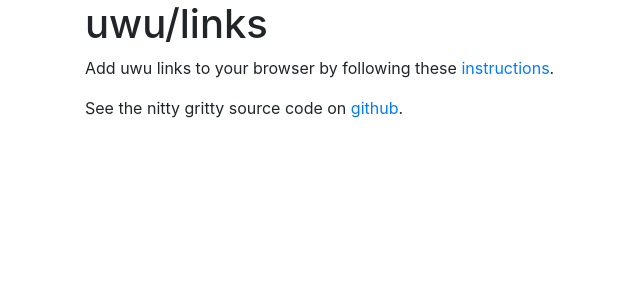
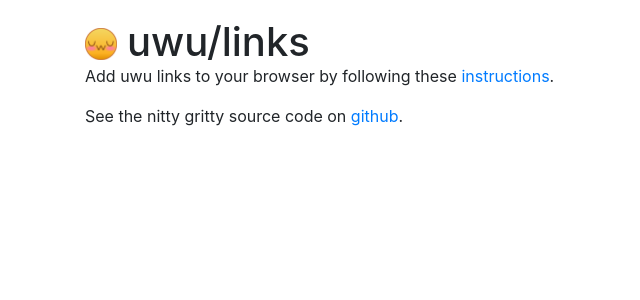
Before and after one commit to simonfong6/uwu-links, a Flask app: page / in a window 1280 px wide. Shown: the top 300 px of the page, without its empty margins (0-640 px from the left). Run offline with Flask 2, Linux system fonts and the light colour scheme; some libraries are stand-ins or nearby versions.

Commit message:
Added uwu icon to home page header

```diff
--- /dev/null
+++ b/uwu_links/static/css/stylesheet.css
@@ -0,0 +1,15 @@
+.header {
+  margin-bottom: 1em;
+}
+
+.header img {
+  float: left;
+  height: 2em;
+  margin-top: 1.75em;
+}
+
+.header h1 {
+  position: relative;
+  top: 18px;
+  left: 10px;
+}
--- a/uwu_links/templates/index.jinja
+++ b/uwu_links/templates/index.jinja
@@ -12,11 +12,17 @@
 
   <!-- Latest compiled JavaScript -->
   <script src="https://maxcdn.bootstrapcdn.com/bootstrap/4.3.1/js/bootstrap.min.js"></script>
+
+  <!-- Project Stylesheet -->
+  <link rel="stylesheet" href="/static/css/stylesheet.css">
   <link rel="icon" href="/static/favicon.png">
 </head>
 <body>
   <div class="container">
-    <h1>uwu/links</h1>
+    <div class="header">
+      <img src="/static/favicon.png"/>
+      <h1>uwu/links</h1>
+    </div>
     <p>
       Add uwu links to your browser by following these
       <a href="https://github.com/simonfong6/uwu-links">instructions</a>.
```
